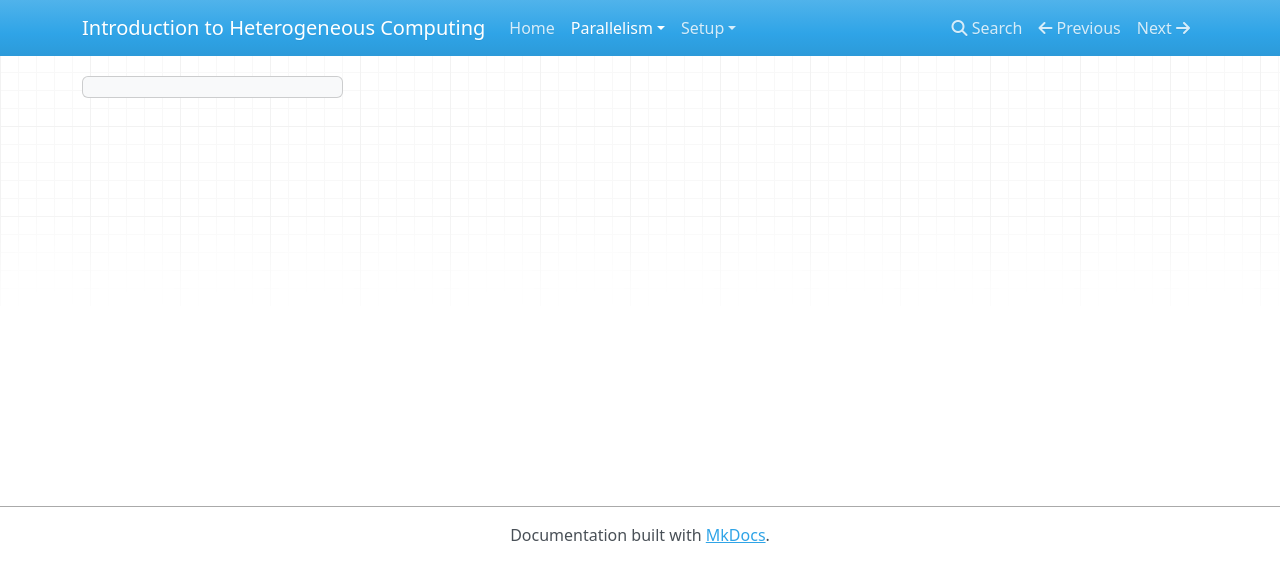
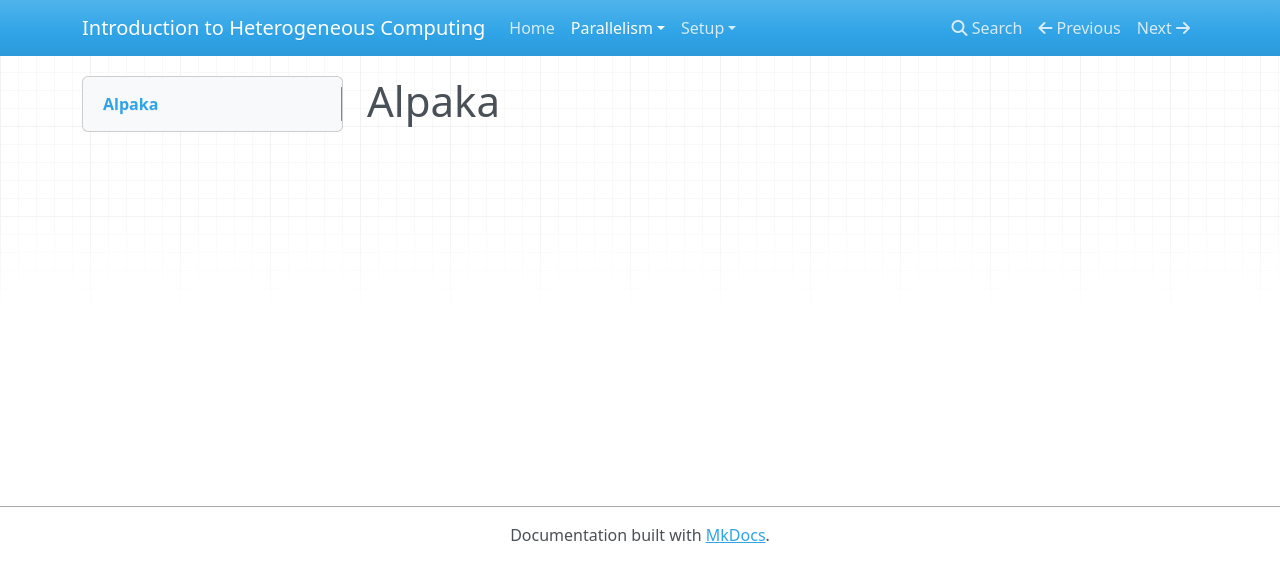
Before and after one commit to cms-patatrack/heterogeneous-training, an MkDocs documentation site: the page built from docs/parallelism/3_alpaka.md, in a window 1280 px wide. Shown: the top 582 px of the page. Built offline with MkDocs 1.6.1, drawn with Linux system fonts in a browser that asks for light colours; nearby versions of some CDN libraries.

Commit message:
Try to visualize alpaka in menu

```diff
--- a/docs/parallelism/3_alpaka.md
+++ b/docs/parallelism/3_alpaka.md
@@ -3,3 +3,5 @@ title: Introduction to Alpaka
 layout: main
 section: parallelism
 ---
+
+# Alpaka
```
